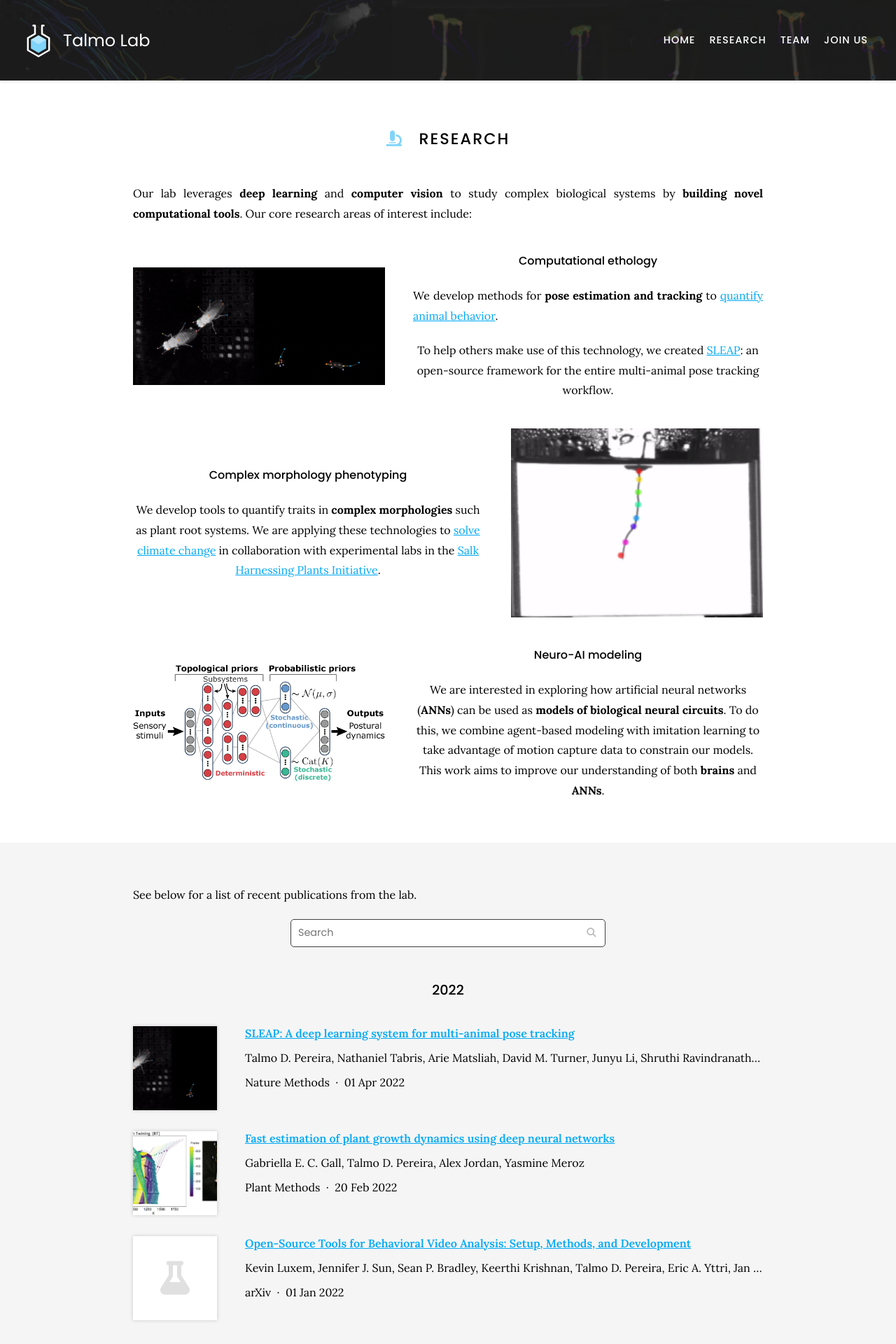
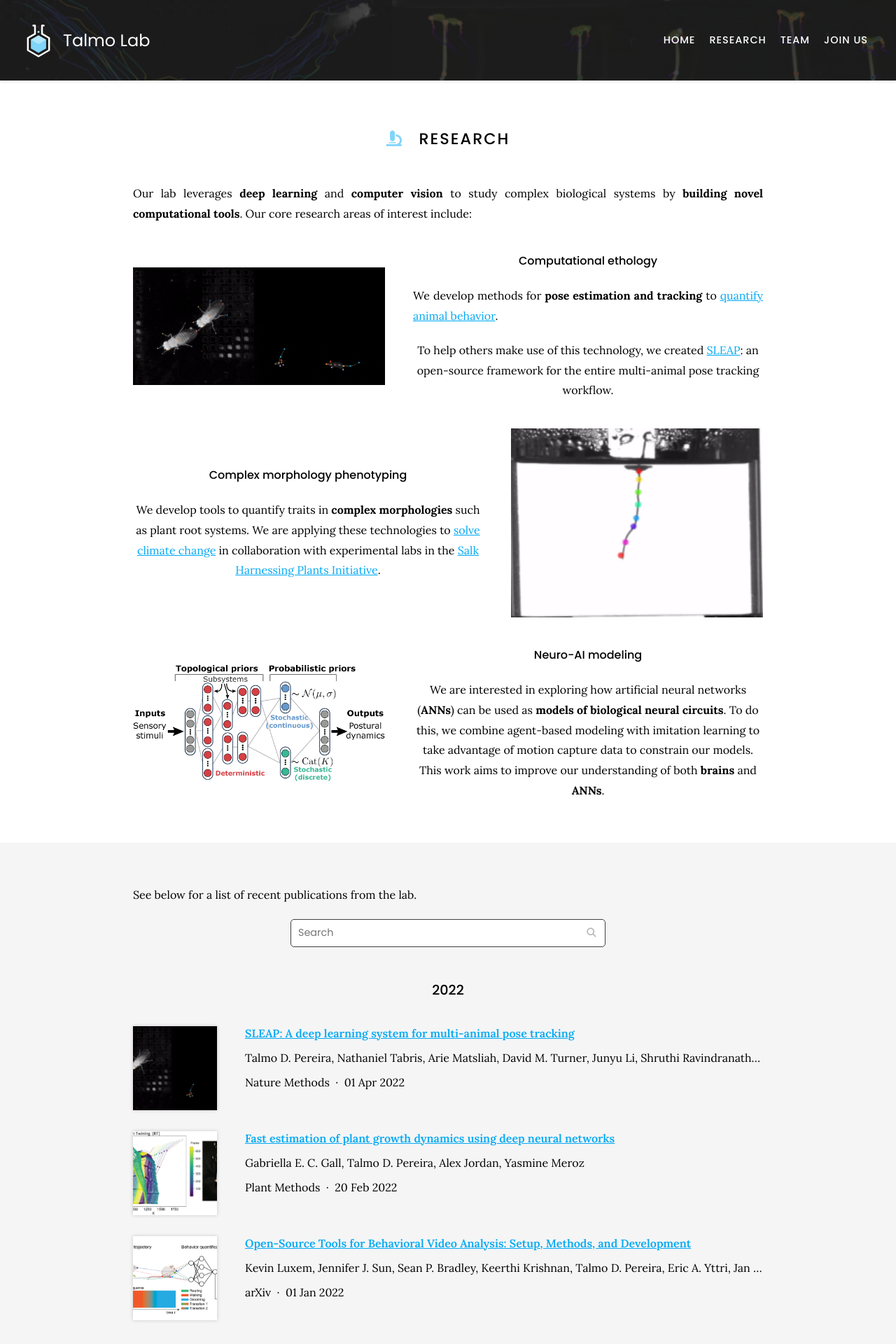
Before and after one commit to talmolab/lab-website, a Jekyll site: the page built from research/index.md, in a window 1280 px wide. Shown: the top 1920 px of the page at 70% size. Built offline with Jekyll 4.4.1, drawn with Linux system fonts in a browser that asks for light colours; nearby versions of some CDN libraries.

Commit message:
Generate citations

```diff
--- a/_data/citations.yaml
+++ b/_data/citations.yaml
@@ -42,6 +42,7 @@
   publisher: arXiv
   date: '2022-01-01'
   link: https://doi.org/gp33w3
+  image: images/papers/luxem-2022.png
 - id: doi:10.1186/s13007-022-00851-9
   title: Fast estimation of plant growth dynamics using deep neural networks
   authors:
```
